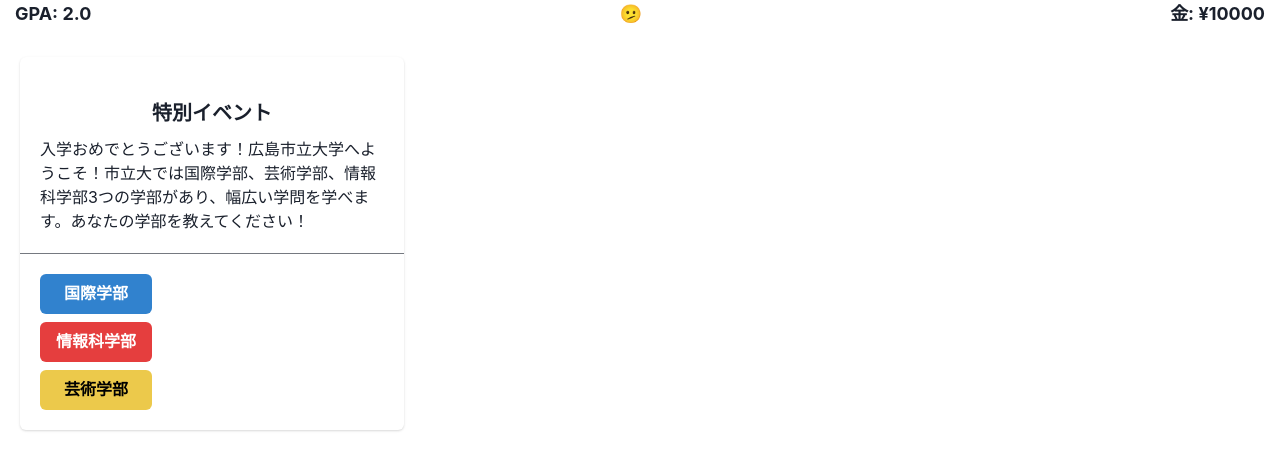
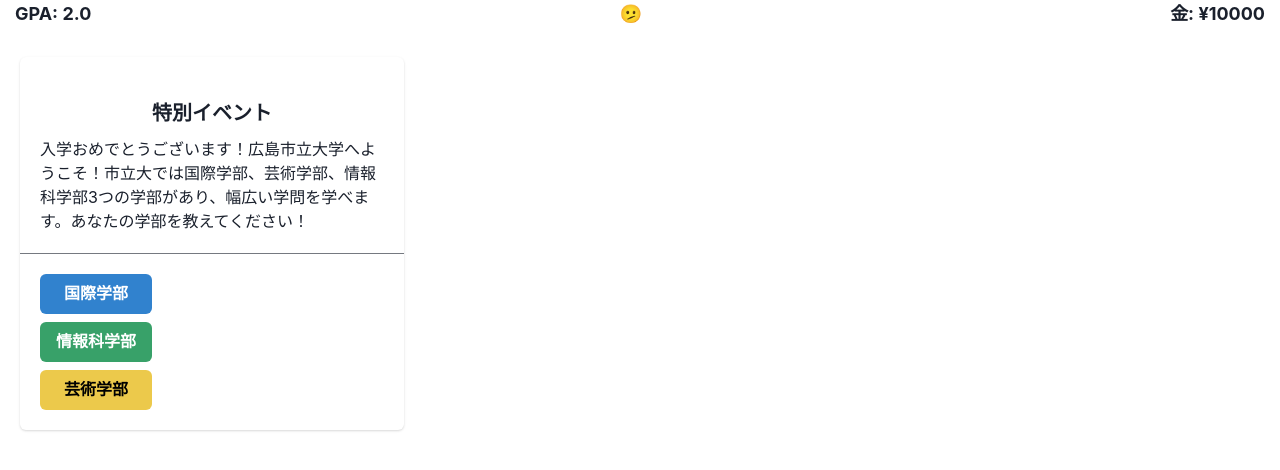
Before and after one commit to qianiaoo/hcu_game, a Next.js app: page / in a window 1280 px wide. Shown: the top 470 px of the page. Built offline with nearby package versions, Linux system fonts and the light colour scheme.

Commit message:
update color

```diff
--- a/components/Event.tsx
+++ b/components/Event.tsx
@@ -18,7 +18,7 @@ import {Effect, Event, Reaction} from "../static/GameEvents";
 
 
 
-const colorList = ['blue', 'red', 'yellow']
+const colorList = ['blue', 'green', 'yellow']
 
 
 type EventProps = Event & {
```
